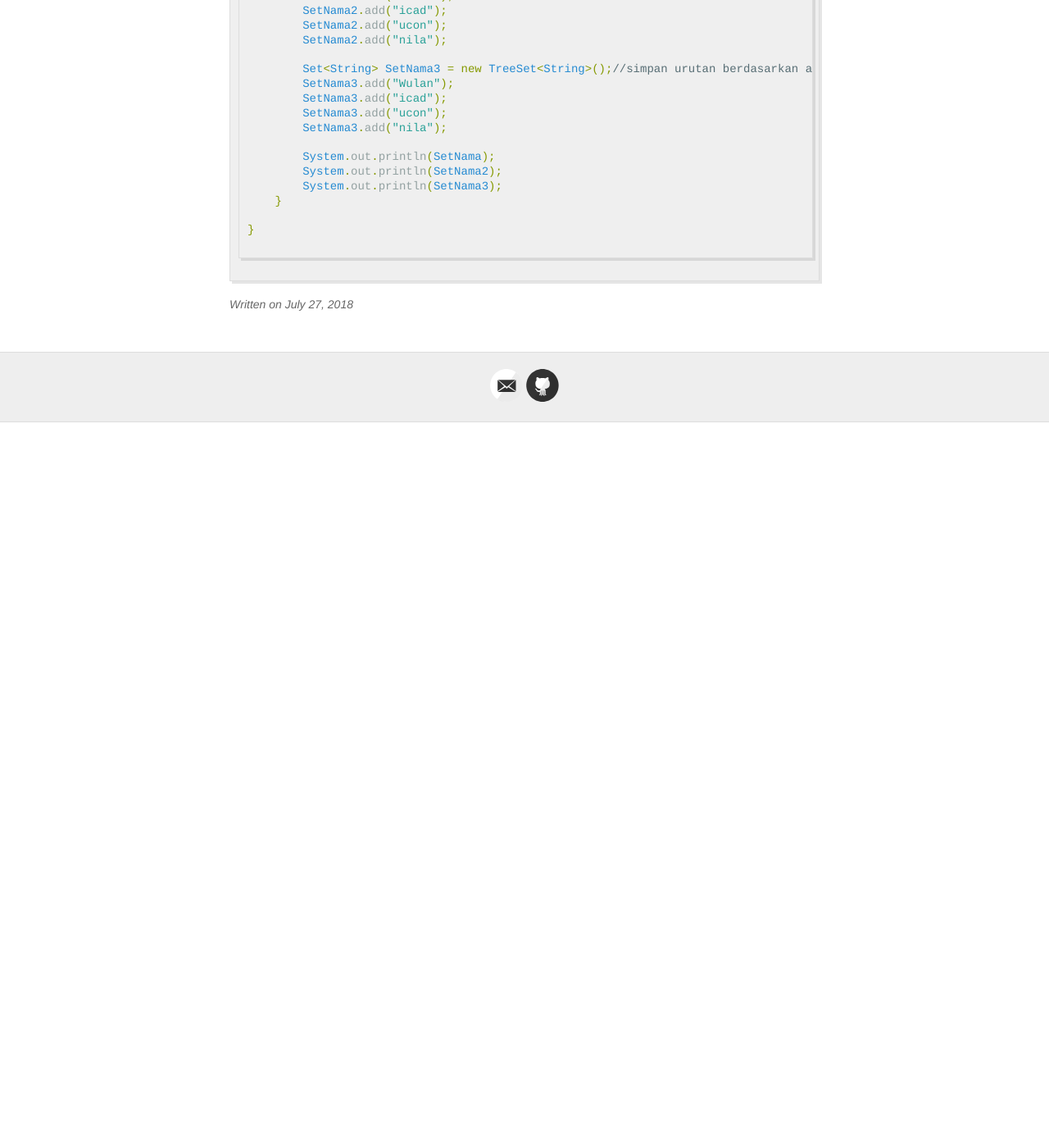
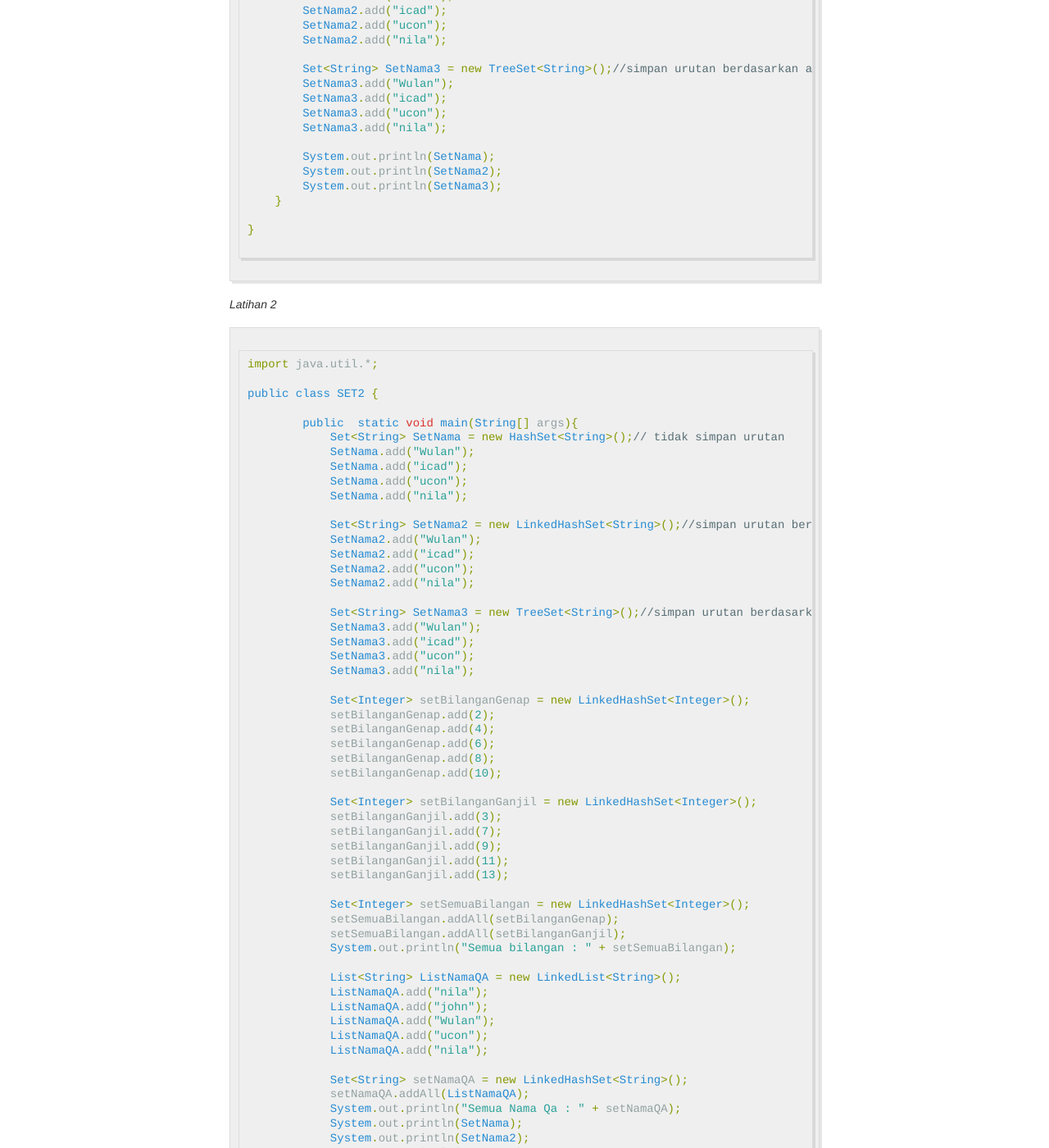
Before and after one commit to sitiwulandari/sitiwulandari.github.io, a Jekyll site: the page built from _posts/2018-07-27-SET.md, in a window 1280 px wide and 1400 px high, scrolled down 738 px. Shown: the whole window at 82% size. Built offline with Jekyll 4.4.1, drawn with Linux system fonts in a browser that asks for light colours; before the commit the page ends 1253 px from its top, so only the background shows below that.

Commit message:
Update 2018-07-27-SET.md

````diff
--- a/_posts/2018-07-27-SET.md
+++ b/_posts/2018-07-27-SET.md
@@ -18,6 +18,7 @@ SET adalah untuk menyimpan value (unik)
 
 
 **Berikut Latihan satu yang terdiri dari 3 metode**
+*Latihan 1*
 
 ```java
 import java.util.*;
@@ -49,3 +50,67 @@ public class SET1 {
 }
 
 ```
+
+*Latihan 2*
+
+```java
+import java.util.*;
+
+public class SET2 {
+
+        public  static void main(String[] args){
+            Set<String> SetNama = new HashSet<String>();// tidak simpan urutan
+            SetNama.add("Wulan");
+            SetNama.add("icad");
+            SetNama.add("ucon");
+            SetNama.add("nila");
+
+            Set<String> SetNama2 = new LinkedHashSet<String>();//simpan urutan berdasarkan  masukan (yang masuk duluan)
+            SetNama2.add("Wulan");
+            SetNama2.add("icad");
+            SetNama2.add("ucon");
+            SetNama2.add("nila");
+
+            Set<String> SetNama3 = new TreeSet<String>();//simpan urutan berdasarkan alfabet
+            SetNama3.add("Wulan");
+            SetNama3.add("icad");
+            SetNama3.add("ucon");
+            SetNama3.add("nila");
+
+            Set<Integer> setBilanganGenap = new LinkedHashSet<Integer>();
+            setBilanganGenap.add(2);
+            setBilanganGenap.add(4);
+            setBilanganGenap.add(6);
+            setBilanganGenap.add(8);
+            setBilanganGenap.add(10);
+
+            Set<Integer> setBilanganGanjil = new LinkedHashSet<Integer>();
+            setBilanganGanjil.add(3);
+            setBilanganGanjil.add(7);
+            setBilanganGanjil.add(9);
+            setBilanganGanjil.add(11);
+            setBilanganGanjil.add(13);
+
+            Set<Integer> setSemuaBilangan = new LinkedHashSet<Integer>();
+            setSemuaBilangan.addAll(setBilanganGenap);
+            setSemuaBilangan.addAll(setBilanganGanjil);
+            System.out.println("Semua bilangan : " + setSemuaBilangan);
+
+            List<String> ListNamaQA = new LinkedList<String>();
+            ListNamaQA.add("nila");
+            ListNamaQA.add("john");
+            ListNamaQA.add("Wulan");
+            ListNamaQA.add("ucon");
+            ListNamaQA.add("nila");
+
+            Set<String> setNamaQA = new LinkedHashSet<String>();
+            setNamaQA.addAll(ListNamaQA);
+            System.out.println("Semua Nama Qa : " + setNamaQA);
+            System.out.println(SetNama);
+            System.out.println(SetNama2);
+            System.out.println(SetNama3);
+        }
+
+    }
+
+```
````
